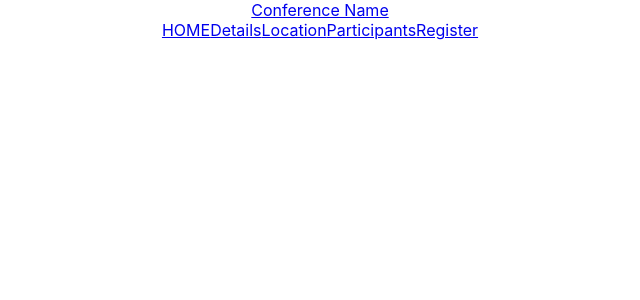
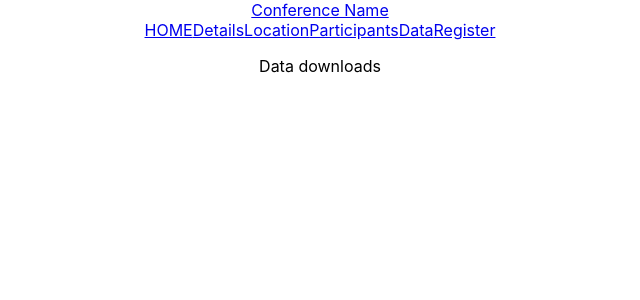
Before and after one commit to MirelaVP/conference_template26may, a React (Create React App) app: page /data in a window 1280 px wide. Shown: the top 300 px of the page, without its empty margins (320-960 px from the left). Built offline with nearby package versions, Linux system fonts and the light colour scheme.

Commit message:
true bare minimum

```diff
--- a/src/App.js
+++ b/src/App.js
@@ -5,6 +5,7 @@ import Details from './pages/details';
 import Logistics from './pages/logistics';
 import Participants from './pages/participants';
 import Register from './pages/register';
+import Data from './pages/data';
 
 function App() {
   let navigate = useNavigate();
@@ -19,14 +20,16 @@ function App() {
             <Nav.Link onClick={() => { navigate('/details'); }}>Details</Nav.Link>
             <Nav.Link onClick={() => { navigate('/logistics'); }}>Location</Nav.Link>
             <Nav.Link onClick={() => { navigate('/participants'); }}>Participants</Nav.Link>
+            <Nav.Link onClick={() => { navigate('/data'); }}>Data</Nav.Link>
             <Nav.Link onClick={() => { navigate('/register'); }}>Register</Nav.Link>
           </Nav>
         </Container>
       </Navbar>
       <Routes>
         <Route path='/' element={<div>
-          <div className='main-bg' />
+          <div className='main-bg'>
           Here's a banana
+          </div>
           <h2>Conference name here</h2>
           <p>Some details about it?</p>
           <hr
@@ -62,6 +65,7 @@ function App() {
         <Route path="/details" element={<Details />}></Route>
         <Route path="/logistics" element={<Logistics />}></Route>
         <Route path="/participants" element={<Participants />}></Route>
+        <Route path="/data" element={<Data />}></Route>
         <Route path="/register" element={<Register />}></Route>
       </Routes>
     </div>
--- /dev/null
+++ b/src/pages/data.js
@@ -0,0 +1,10 @@
+
+function Data() {
+    return (
+        <div>
+            <p>Data downloads</p>
+        </div>
+    )
+}
+
+export default Data;
```
